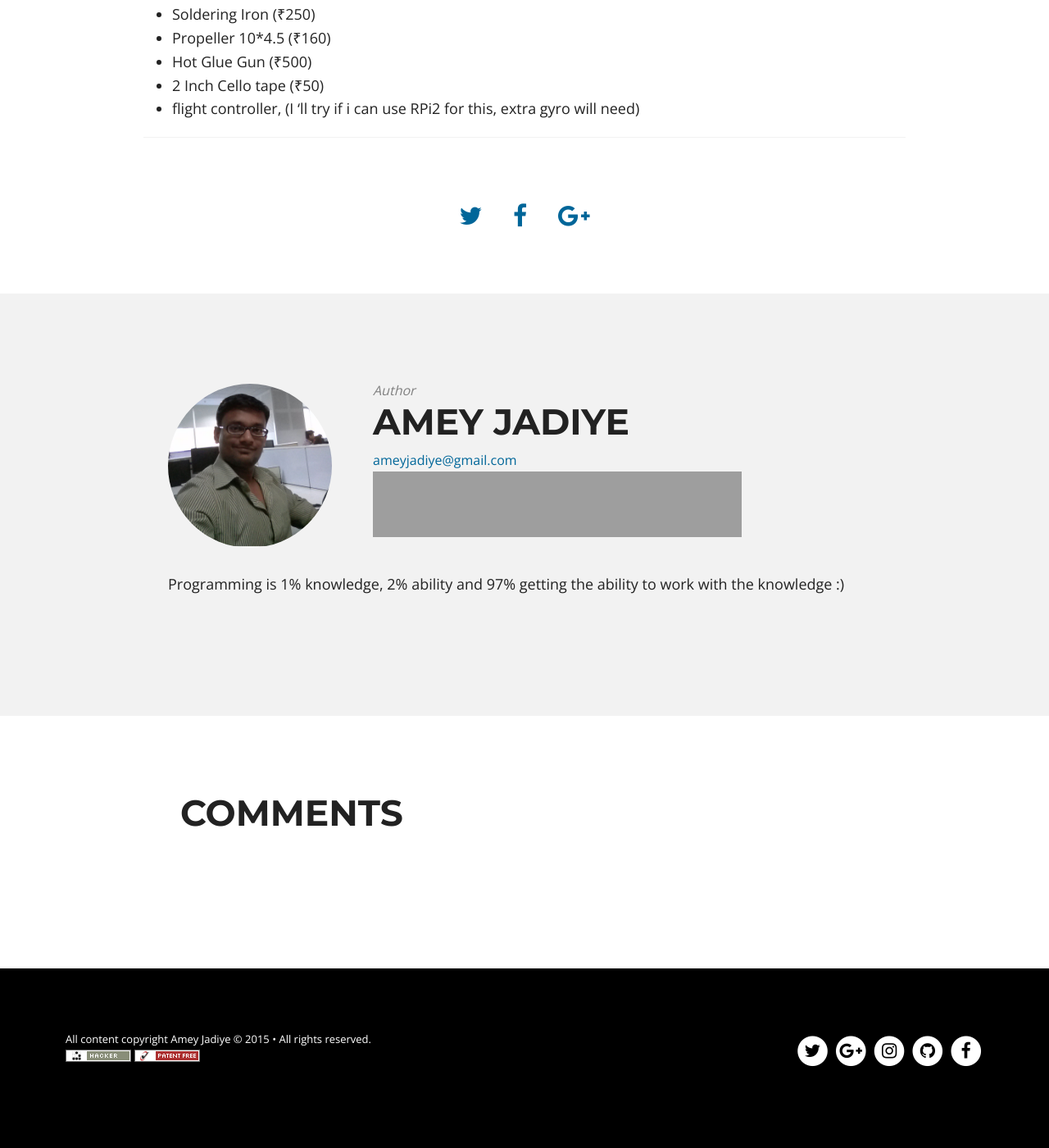
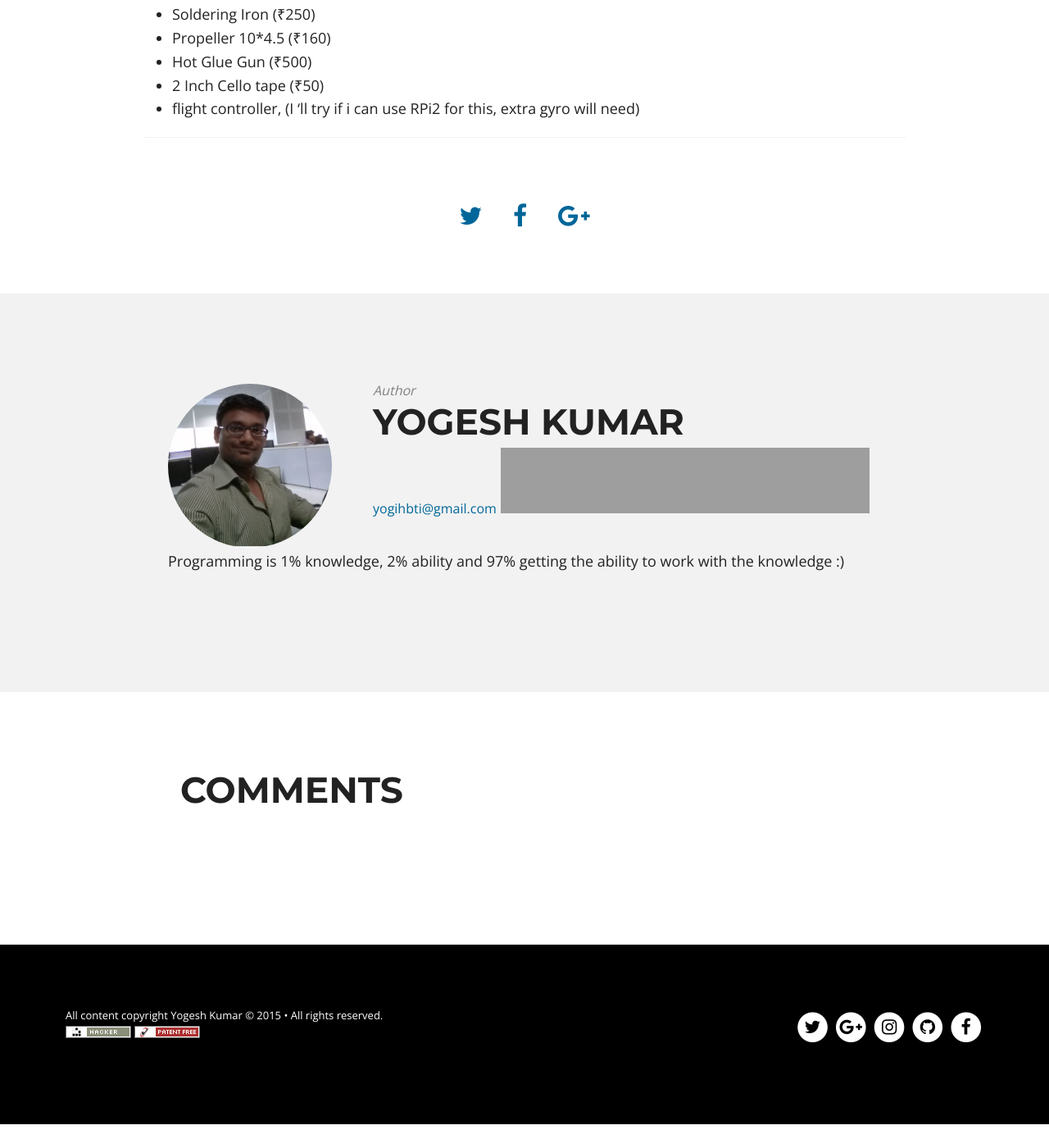
Before and after one commit to yogihbti/yogihbti.github.io, a Jekyll site: the page built from _posts/2015-09-01-rc-plane-pre-planning.md, in a window 1280 px wide and 1400 px high, scrolled down 895 px. Shown: the whole window at 82% size. Built offline with Jekyll 4.4.1, drawn with Linux system fonts in a browser that asks for light colours; nearby versions of some CDN libraries; after the commit the page ends 2266 px from its top, so only the background shows below that; some of the changed text lies outside the part shown; grey boxes are pictures that could not be loaded.

Commit message:
changed config.yml

```diff
--- a/_config.yml
+++ b/_config.yml
@@ -1,4 +1,4 @@
-title:            CodeInventory
+title:            Test Site
 description:      "Nerd's feeder!"
 logo:             logo.png
 disqus_shortname: codeinventorycom
@@ -14,15 +14,15 @@ destination: ../yogihbti.github.io-pages/
 
 # Owner/author information
 owner:
-  name:           Amey Jadiye
+  name:           Yogesh Kumar
   avatar:         ameyjadiye.jpg
-  email:          ameyjadiye@gmail.com
+  email:          yogihbti@gmail.com
   # Use the coder's toolbox at http://coderstoolbox.net/string/#!encoding=xml&action=encode&charset=us_ascii to encode your description into XML string
   description:    Programming is 1% knowledge, 2% ability and 97% getting the ability to work with the knowledge :)
   # Social networking links used in footer. Update and remove as you like.
   twitter:        ameyjadiye
   facebook:       ameyjadiye
-  github:         ameyjadiye
+  github:         yogihbti
   instagram:      ameyjadiye
   # For Google Authorship https://plus.google.com/authorship
   google_plus:    https://plus.google.com/u/0/+AmeyJadiye
```
